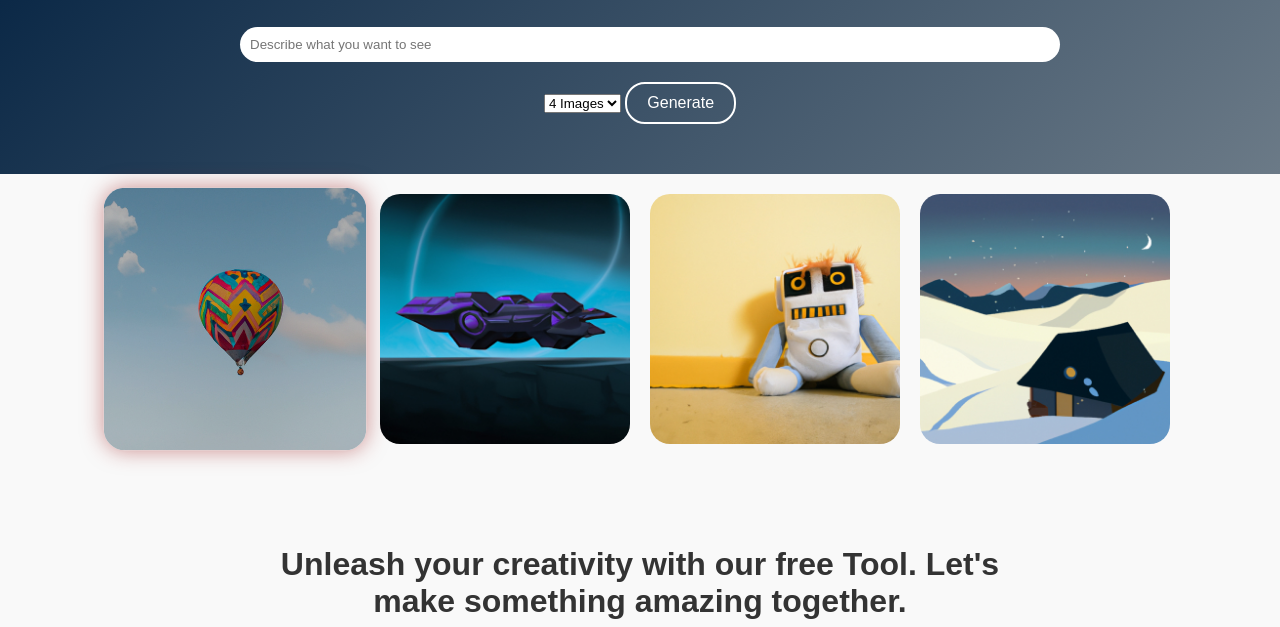
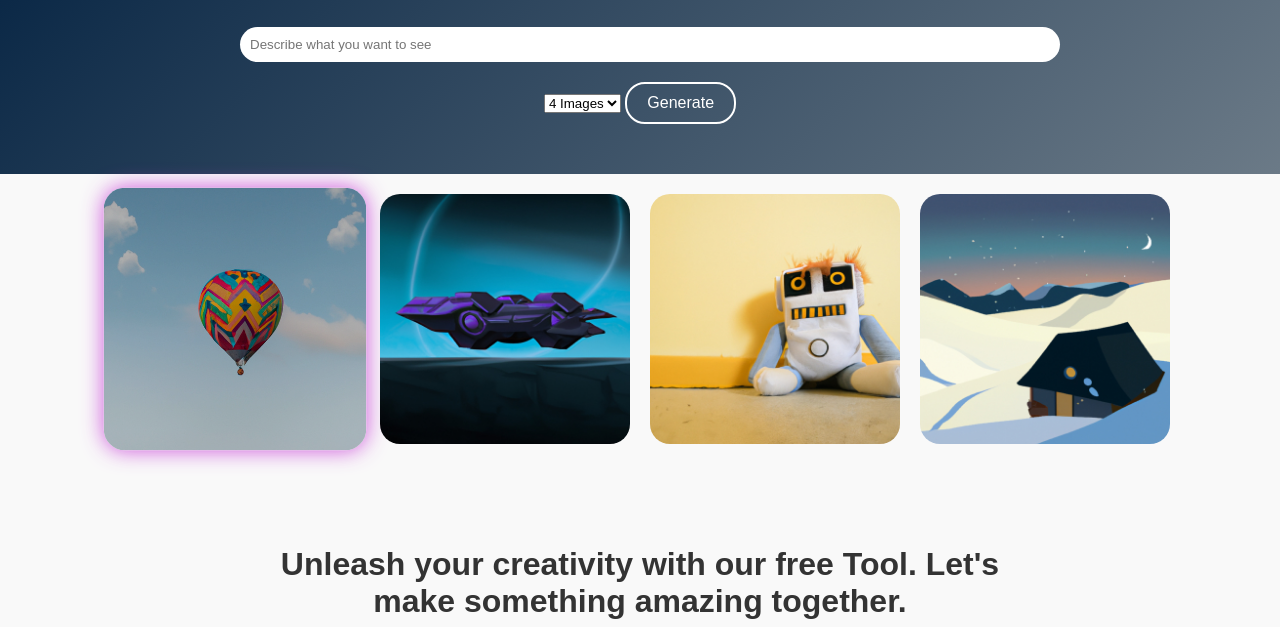
Before and after one commit to Mayankmb07/AI_Image_Generator_-My-First-Project-, a plain HTML site: page index.html in a window 1280 px wide. In both pictures the pointer is over the element 235 px from the left and 492 px from the top of the page. Shown: the part 173-800 px from the top of the page. Drawn offline with Linux system fonts and the light colour scheme.

Commit message:
fourth commit css hover effect change

```diff
--- a/style.css
+++ b/style.css
@@ -74,7 +74,7 @@ body {
 
 .img-card:hover {
   transform: scale(1.05); /* Scale effect on hover */
-  box-shadow: 0 0 20px rgba(158, 29, 29, 0.5); /* Lightening glow effect on hover */
+  box-shadow: 0 0 20px rgba(197, 51, 213, 0.844); /* Lightening glow effect on hover */
 }
 
 .img-card img {
```
